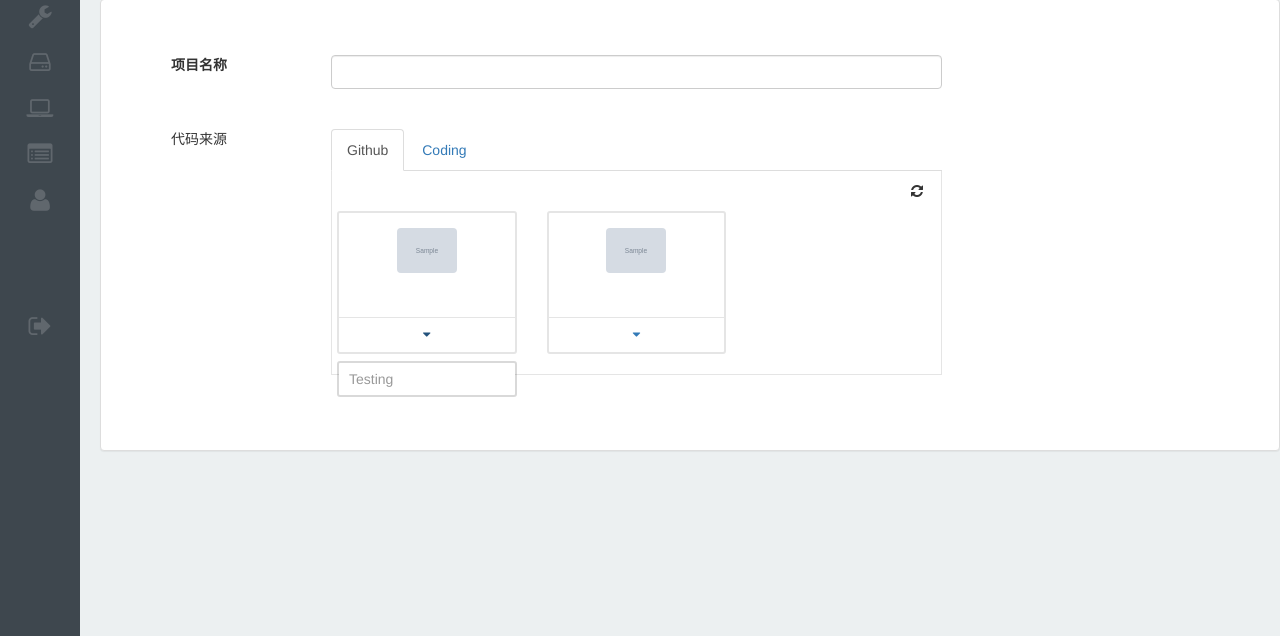
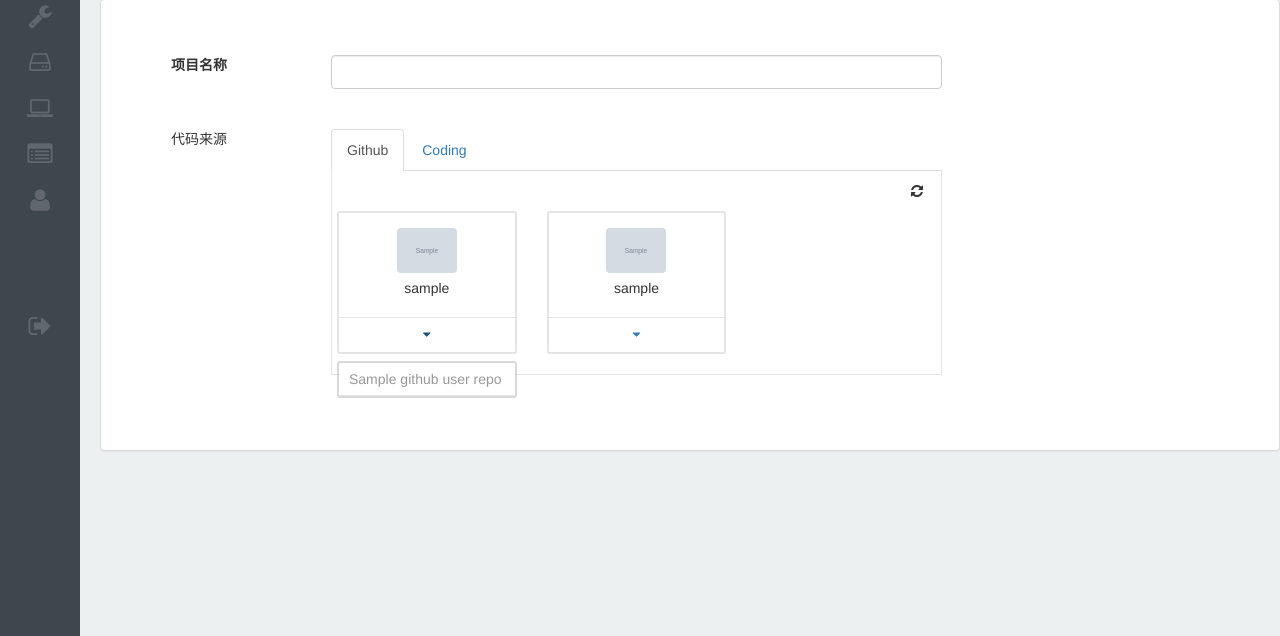
Before and after one commit to ruitian/tj-dev, a Flask app: template app/templates/build-new.html in a window 1280 px wide, after a click that opens the changed part. Shown: the part 67-703 px from the top of the page. Run offline with Flask 2, Linux system fonts and the light colour scheme; a user stored in the database is signed in; tables that the repository leaves empty hold one stand-in row (values such as "Sample post"); the template is opened without the code that fills it: most values are stand-ins (such as "Sample title", 1, 10 or a date in 2020); grey boxes marked "Sample" are stand-in pictures; some libraries are stand-ins or nearby versions.

```diff
--- a/app/static/css/build.css
+++ b/app/static/css/build.css
@@ -82,6 +82,17 @@
     margin: 0 auto;
 }
 
+.card .img .name {
+    text-align: center;
+    display: inline-block;
+    max-width: 100%;
+    overflow: hidden;
+    text-overflow: ellipsis;
+    white-space: nowrap;
+    word-wrap: normal;
+    margin: 5px auto 0;
+}
+
 .dropdown {
     position: relative;
 }
@@ -145,6 +156,11 @@ figure {
     background-clip: padding-box;
 }
 
+.card .gh-repos li {
+    padding: 0 !important;
+    border-bottom: 1px solid #e5e5e5;
+}
+
 .card .gh-repos li a {
     color: #999;
     padding: 6px 10px;
--- a/app/templates/build-new.html
+++ b/app/templates/build-new.html
@@ -48,32 +48,57 @@
                                             <span class="sync-button">
                                                 <i class="fa fa-md fa-refresh"></i>
                                             </span>
-                                            <div class="row">
-                                                <div class="col-md-4">
+                                            <div class="row" id="dropdown">
+                                                <div class="col-md-4 col-xs-6">
                                                     <div class="dropdown">
                                                         <figure class="card">
-                                                            <div class="img"><img src="{{ github_data['avatar_url'] }}" alt=""></div>
-                                                            <a href="" class="caption ng-binding" data-toggle="dropdown" mydropdown aria-expanded="false">
+                                                            <div class="img">
+                                                                <img src="{{ github_data['avatar_url'] }}" alt="">
+                                                                <div class="name"
+                                                                     tooltip="{{ github_data['login'] }}">{{ github_data['login'] }}</div>
+                                                            </div>
+                                                            <a href="" class="caption ng-binding" data-toggle="dropdown"
+                                                               mydropdown aria-expanded="false">
                                                                 <i class="fa fa-caret-down"></i>
                                                             </a>
-                                                            <ul class="dropdown-menu gh-repos ng-scope" style="max-height: 264px; overflow-y: scroll;">
-                                                                <li>
-                                                                    <a href="" class="ng-binding">Testing</a>
-                                                                </li>
+                                                            <ul class="dropdown-menu gh-repos ng-scope"
+                                                                style="max-height: 264px; overflow-y: scroll;">
+                                                                {% if github_user_repos != None %}
+                                                                    {% for github_user_repo in github_user_repos %}
+                                                                        <li>
+                                                                            <a class="ng-binding">{{ github_user_repo['name'] }}</a>
+                                                                        </li>
+                                                                    {% endfor %}
+                                                                {% endif %}
                                                             </ul>
                                                         </figure>
                                                     </div>
                                                 </div>
                                                 {% if github_orgs_data != None %}
                                                     {% for github_org_data in github_orgs_data %}
-                                                        <div class="col-md-4">
+                                                        <div class="col-md-4 col-xs-6">
                                                             <div class="dropdown">
                                                                 <figure class="card">
-                                                                    <div class="img"><img src="{{ github_org_data['avatar_url'] }}" alt=""></div>
-                                                                    <a href="" class="caption ng-binding" data-toggle="dropdown" mydropdown aria-expanded="false">
+                                                                    <div class="img">
+                                                                        <img src="{{ github_org_data['avatar_url'] }}"
+                                                                             alt="">
+                                                                        <div class="name">{{ github_org_data['login'] }}</div>
+                                                                    </div>
+                                                                    <a href="" class="caption ng-binding"
+                                                                       data-toggle="dropdown" mydropdown
+                                                                       aria-expanded="false">
                                                                         <i class="fa fa-caret-down"></i>
                                                                     </a>
-                                                                    <ul class="dropdown-menu gh-repos ng-scope" style="max-height: 264px; overflow-y: scroll;"></ul>
+                                                                    <ul class="dropdown-menu gh-repos ng-scope"
+                                                                        style="max-height: 264px; overflow-y: scroll;">
+                                                                        {% if github_org_repos != None %}
+                                                                            {% for repo in github_org_repos[github_org_data["login"]] %}
+                                                                                <li>
+                                                                                    <a class="ng-binding">{{ repo['name'] }}</a>
+                                                                                </li>
+                                                                            {% endfor %}
+                                                                        {% endif %}
+                                                                    </ul>
                                                                 </figure>
                                                             </div>
                                                         </div>
@@ -104,4 +129,16 @@
         </div>
     </div>
 
+    <script>
+    var test = null;
+        function getDataid(e) {
+            test = e.target.parentNode;
+            aa.className = 'card active';
+            if (e.target.parentNode.nodeName === 'LI') {
+                e.target.parentNode.parentNode.parentNode.childNodes[3].innerHTML = e.target.innerText + " " + '<i class="fa fa-caret-down"></i>';
+            }
+        }
+        var el = document.getElementById('dropdown');
+        el.addEventListener('click', getDataid.bind(this), false);
+    </script>
 {% endblock %}
```
Also changed, not shown: app/views/build.py (+21 -4 lines), app/views/oauth.py (+22 -1 lines).
